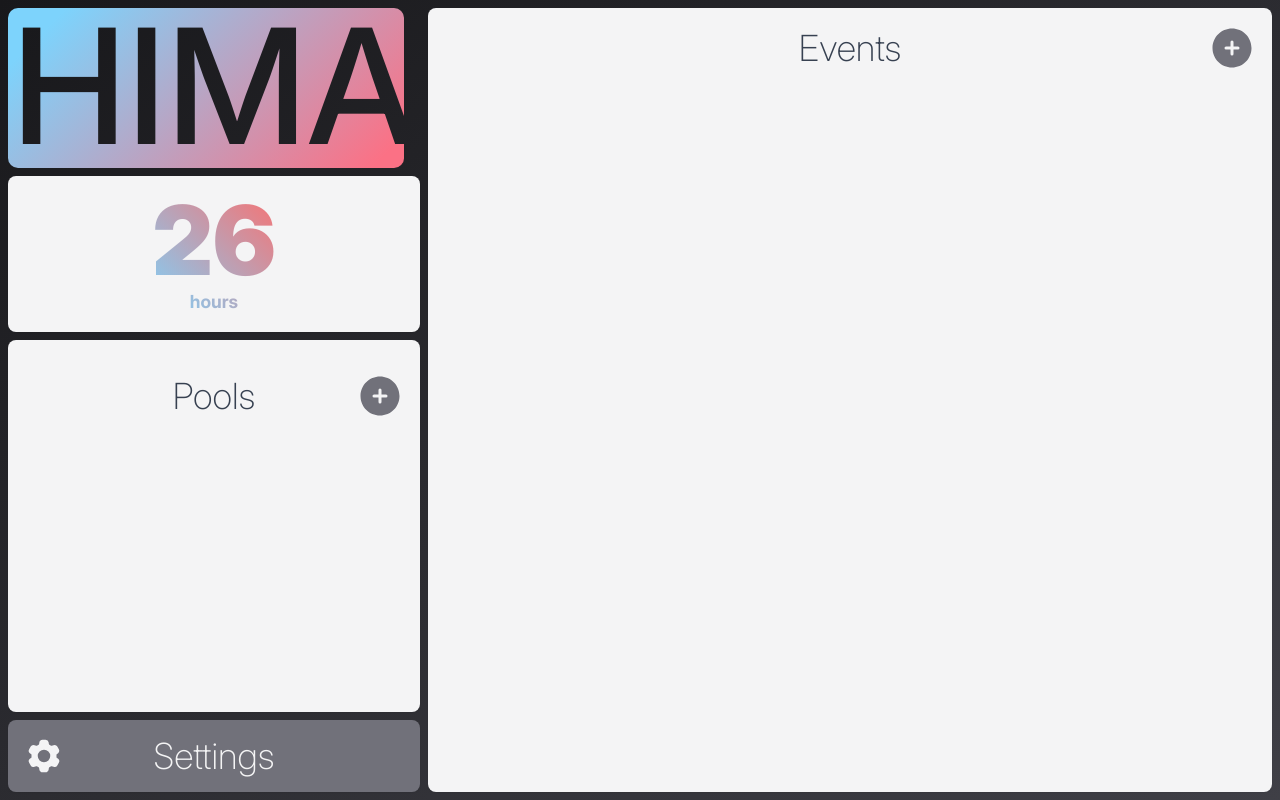
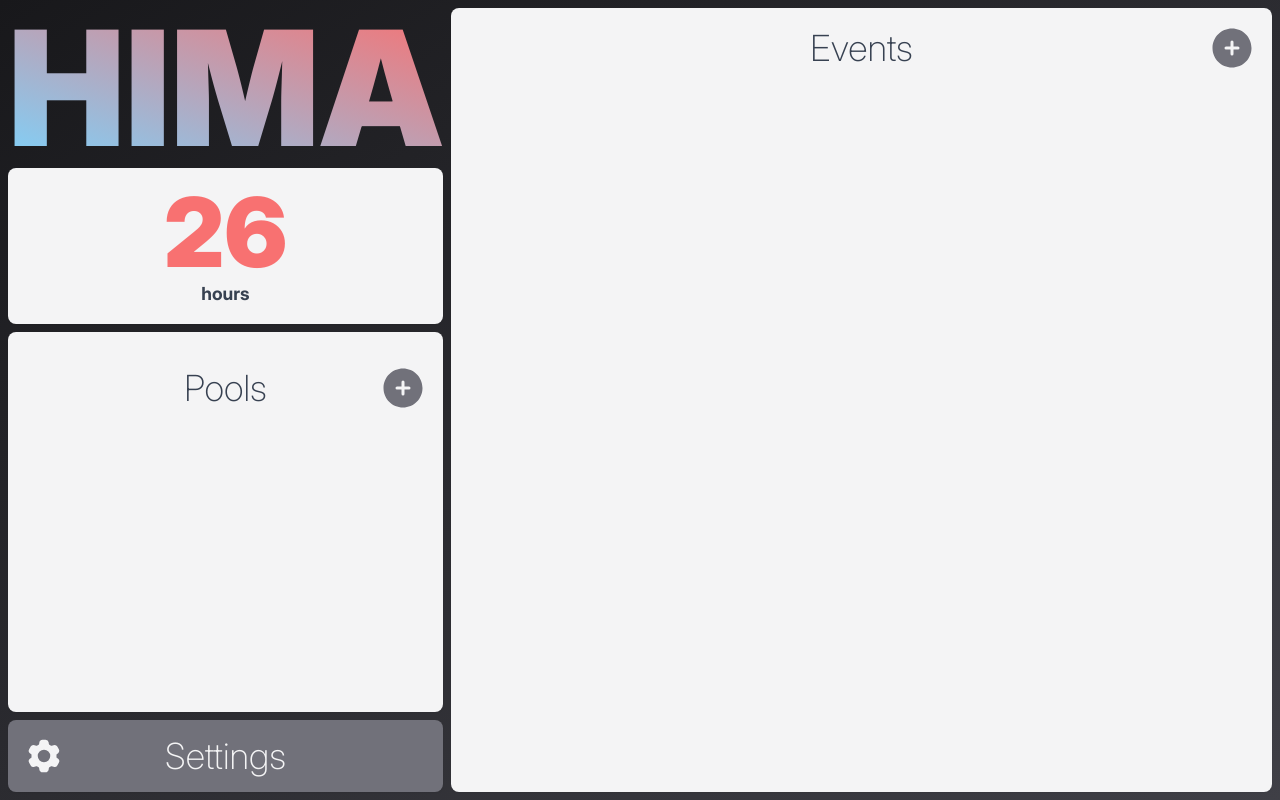
Before and after one commit to GrimOutlook/hima, a Next.js app: page / in a window 1280 px wide. Built offline with nearby package versions, Linux system fonts and the light colour scheme.

Commit message:
Yeah this looks better

```diff
--- a/src/app/components/total_hours_card.tsx
+++ b/src/app/components/total_hours_card.tsx
@@ -7,13 +7,10 @@ type TotalHoursCardProps = {
 const TotalHoursCard: React.FC<TotalHoursCardProps> = ({className}) => {
     return (
         <div className={`${className} bg-zinc-100 h-auto p-4 rounded-lg shadow-sm flex flex-col`}>
-            {/* Make a color gradient for the hours text */}
-            <div className="text-transparent self-center bg-clip-text bg-gradient-to-tr from-sky-300 to-red-400">
-                {/* <!-- Hour --> */}
-                <div className="text-8xl text-center font-black">26</div>
-                {/* <!-- Unit --> */}
-                <div className="text-lg text-center font-bold">hours</div>
-            </div>
+            {/* <!-- Hour --> */}
+            <div className="text-8xl text-center font-black text-red-400 text-blue-300">26</div>
+            {/* <!-- Unit --> */}
+            <div className="text-lg text-center font-bold">hours</div>
         </div>
     );
 }
--- a/src/app/page.tsx
+++ b/src/app/page.tsx
@@ -12,25 +12,12 @@ export default function Home() {
       <div className="flex flex-col min-w-64 max-w-100 ml-2 my-2">
         {/* Logo banner */}
         {/* Make a color gradient for the logo text */}
-        <div className="self-center w-full rounded-lg mb-2">
-          <svg className="h-40 w-full">
-            <defs>
-              <mask id="maskedText">
-                <rect className="h-full w-full" rx="10" fill="white"/>
-                <text className="text-[10rem] font-medium" x="50%" y="85%" text-anchor="middle">
-                  HIMA
-                </text>
-              </mask>
-            </defs>
-            <defs>
-              <linearGradient id="logoGradient" spreadMethod="pad" gradientUnits="userSpaceOnUse" gradientTransform="rotate(45)">
-                <stop offset="10%" stop-color="#7dd3fc"/>
-                <stop offset="90%" stop-color="#fb7185"/>
-              </linearGradient>
-            </defs>
-
-            <rect className="h-full w-full" fill="url(#logoGradient)" mask="url(#maskedText)"/>
-          </svg>
+        <div className="self-center w-full">
+            {/* Make a color gradient for the hours text */}
+            <div className="text-transparent self-center bg-clip-text bg-gradient-to-tr from-sky-300 to-red-400">
+                {/* <!-- Hour --> */}
+                <div className="text-[10rem] leading-none text-center font-black line-clamp-1">HIMA</div>
+            </div>
         </div>
         {/* <!-- Top box --> */}
         <div className="flex-0">
```
